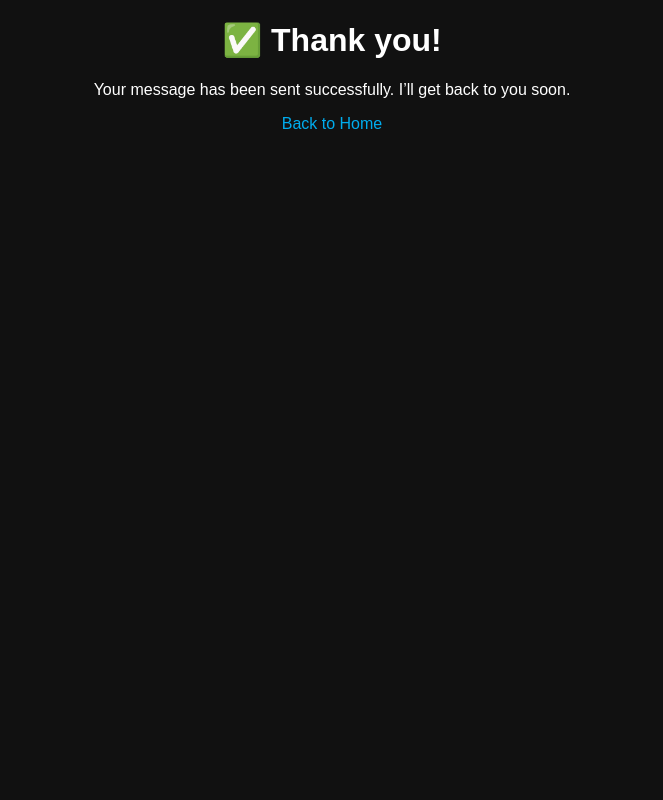
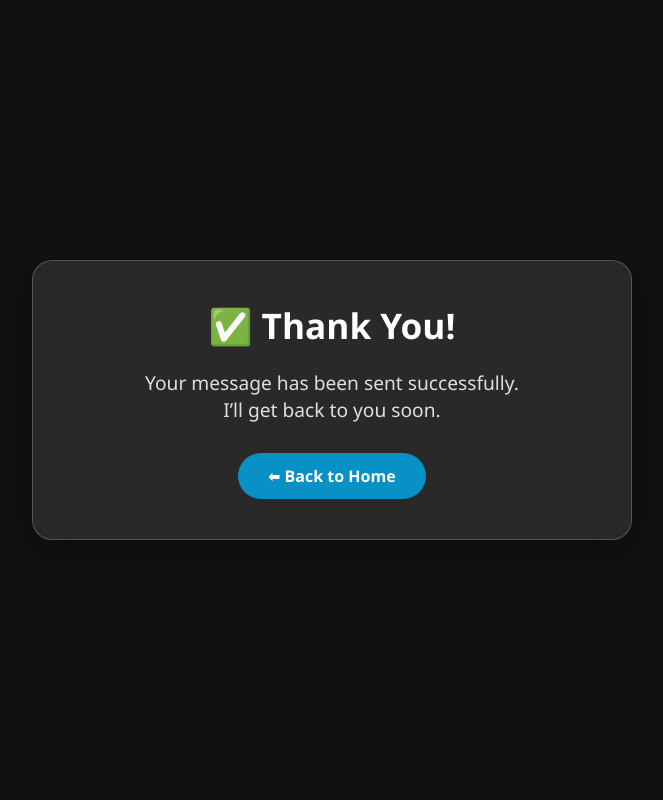
Before and after one commit to aliprog1241/About-Me-Personal_Site, a Django app: template about/templates/about/contact_success.html in a window 1280 px wide. Shown: the whole page, without its empty margins (308-971 px from the left). Run offline with Django 4.2, Linux system fonts and the light colour scheme; the template is opened without the code that fills it, so the values that code supplies are empty.

```diff
--- a/about/templates/about/contact_success.html
+++ b/about/templates/about/contact_success.html
@@ -1,12 +1,66 @@
+{% load static %}
 <!DOCTYPE html>
 <html lang="en">
 <head>
     <meta charset="UTF-8">
     <title>Message Sent</title>
+    <link rel="stylesheet" href="{% static 'css/templatemo-glossy-touch.css' %}">
+    <style>
+        body {
+            background: #111;
+            color: white;
+            font-family: "Segoe UI", Tahoma, sans-serif;
+            text-align: center;
+            min-height: 100vh;
+            display: flex;
+            justify-content: center;
+            align-items: center;
+        }
+        .success-box {
+            max-width: 600px;
+            width: 90%;
+            padding: 40px;
+            border-radius: 20px;
+            background: rgba(255, 255, 255, 0.1);
+            backdrop-filter: blur(20px);
+            box-shadow: 0 8px 32px rgba(0, 0, 0, 0.3);
+            animation: fadeIn 1s ease-out;
+        }
+        .success-box h1 {
+            font-size: 2.2rem;
+            margin-bottom: 20px;
+        }
+        .success-box p {
+            font-size: 1.2rem;
+            margin-bottom: 30px;
+            color: rgba(255, 255, 255, 0.85);
+        }
+        .success-box a {
+            display: inline-block;
+            padding: 12px 30px;
+            background: rgba(0, 172, 237, 0.8);
+            border-radius: 50px;
+            color: white;
+            text-decoration: none;
+            font-weight: bold;
+            transition: all 0.3s ease;
+        }
+        .success-box a:hover {
+            background: rgba(0, 172, 237, 1);
+            transform: translateY(-3px);
+            box-shadow: 0 0 15px rgba(0, 172, 237, 0.6);
+        }
+        @keyframes fadeIn {
+            from { opacity: 0; transform: scale(0.8); }
+            to   { opacity: 1; transform: scale(1); }
+        }
+    </style>
 </head>
-<body style="text-align:center; background:#111; color:white; font-family:sans-serif;">
-    <h1>✅ Thank you!</h1>
-    <p>Your message has been sent successfully. I’ll get back to you soon.</p>
-    <a href="index.html" style="color: #00aced; text-decoration:none;">Back to Home</a>
+<body>
+    <div class="success-box glass">
+        <h1>✅ Thank You!</h1>
+        <p>Your message has been sent successfully.<br> I’ll get back to you soon.</p>
+        <a href="{% url 'home' %}">⬅ Back to Home</a>
+    </div>
 </body>
 </html>
--- a/about/views.py
+++ b/about/views.py
@@ -34,8 +34,8 @@ def     contact_view(request):
 
 def blog_list(request):
     posts = Post.objects.all().order_by('-created_at')
-    return render(request, "blog_list.html", {"posts": posts})
+    return render(request, "about/blog_list.html", {"posts": posts})
 
 def blog_detail(request, slug):
     post = get_object_or_404(Post, slug=slug)
-    return render(request, "blog_detail.html", {"post": post})
+    return render(request, "about/blog_detail.html", {"post": post})
--- a/home/urls.py
+++ b/home/urls.py
@@ -3,5 +3,6 @@ from django.urls import path, include
 
 urlpatterns = [
     path('admin/', admin.site.urls),
+    path('i18n/', include('django.conf.urls.i18n')),
     path("", include("about.urls")),
 ]
```
Also changed, not shown: about/templates/about/index.html (+38 -9 lines), home/settings.py (+17 -37 lines), db.sqlite3, locale/en/LC_MESSAGES/django.po (added), locale/fa/LC_MESSAGES/django.po (added), 2 other files.
